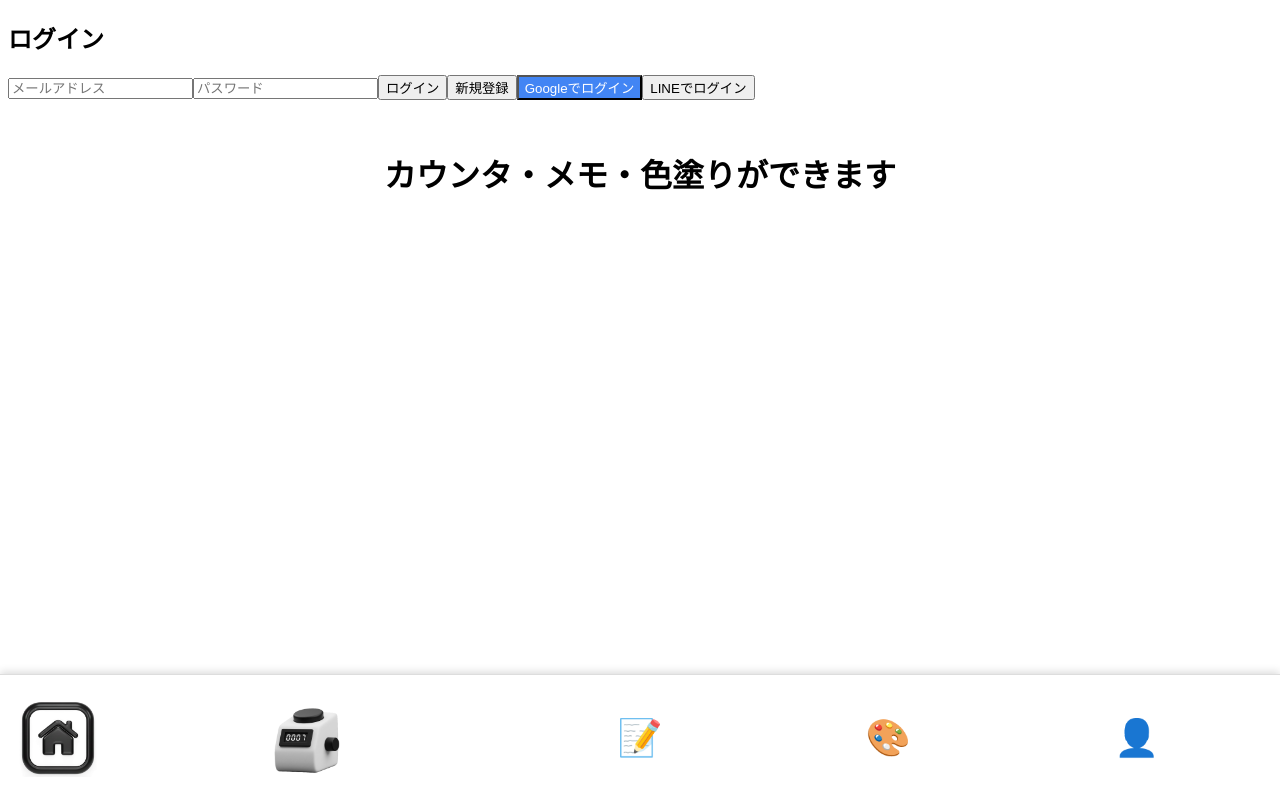
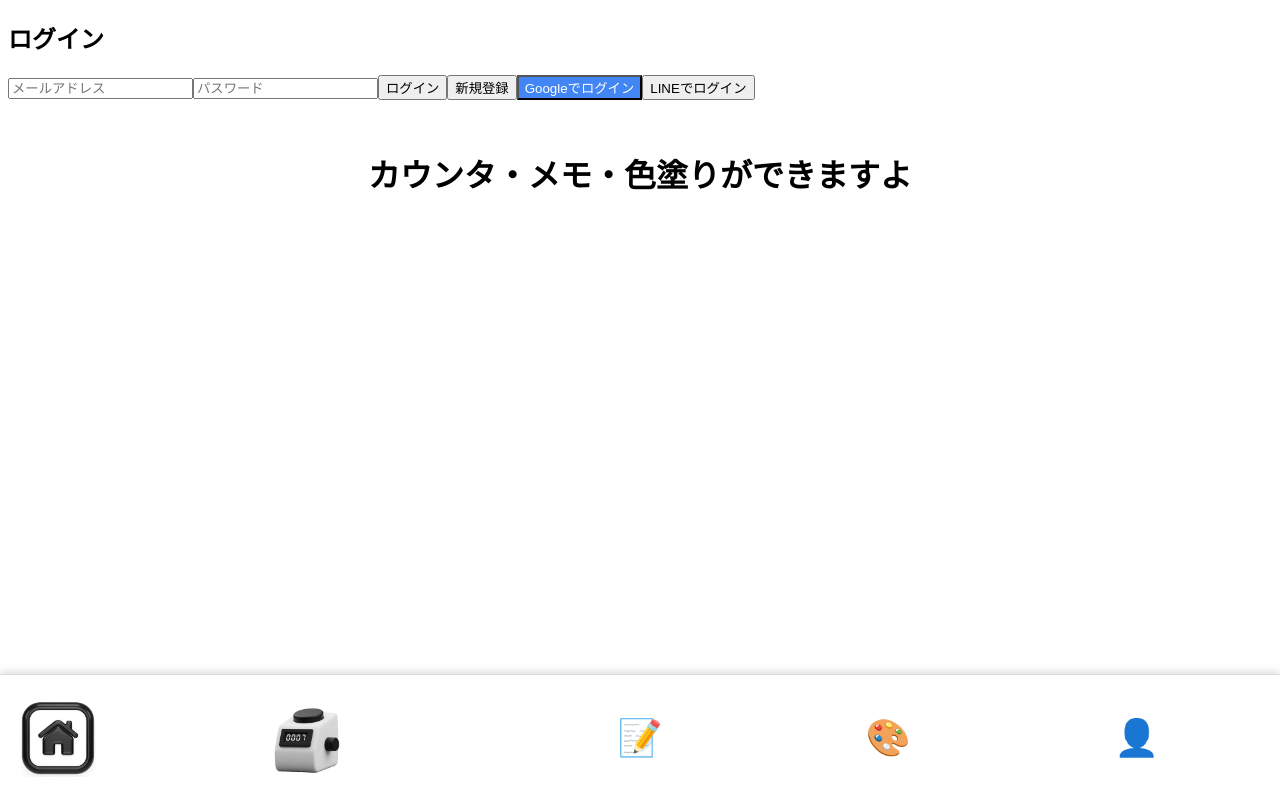
Before and after one commit to hototohototo/my-app-memo-counter-coloring, a Vue app: page / in a window 1280 px wide. Built offline with nearby package versions, Linux system fonts and the light colour scheme; no server answers.

Commit message:
LINE LOGIN LOG2

```diff
--- a/src/App.vue
+++ b/src/App.vue
@@ -226,7 +226,7 @@ watch(user, (newUser) => {
   <div class="page">
     <!-- ホーム画面のページ -->
     <div v-if="route.path === '/home' || route.path === '/'">
-      <h1>カウンタ・メモ・色塗りができます</h1>
+      <h1>カウンタ・メモ・色塗りができますよ</h1>
     </div>
 
     <!-- カウンターページ -->
```
